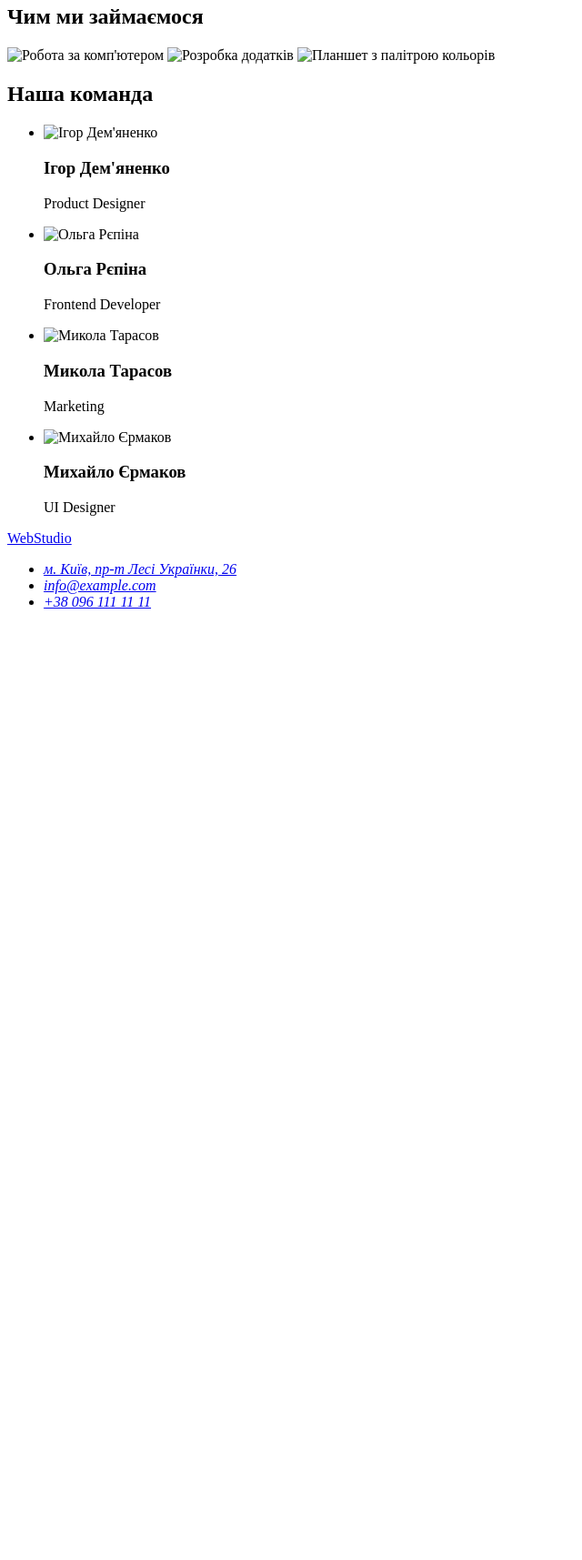
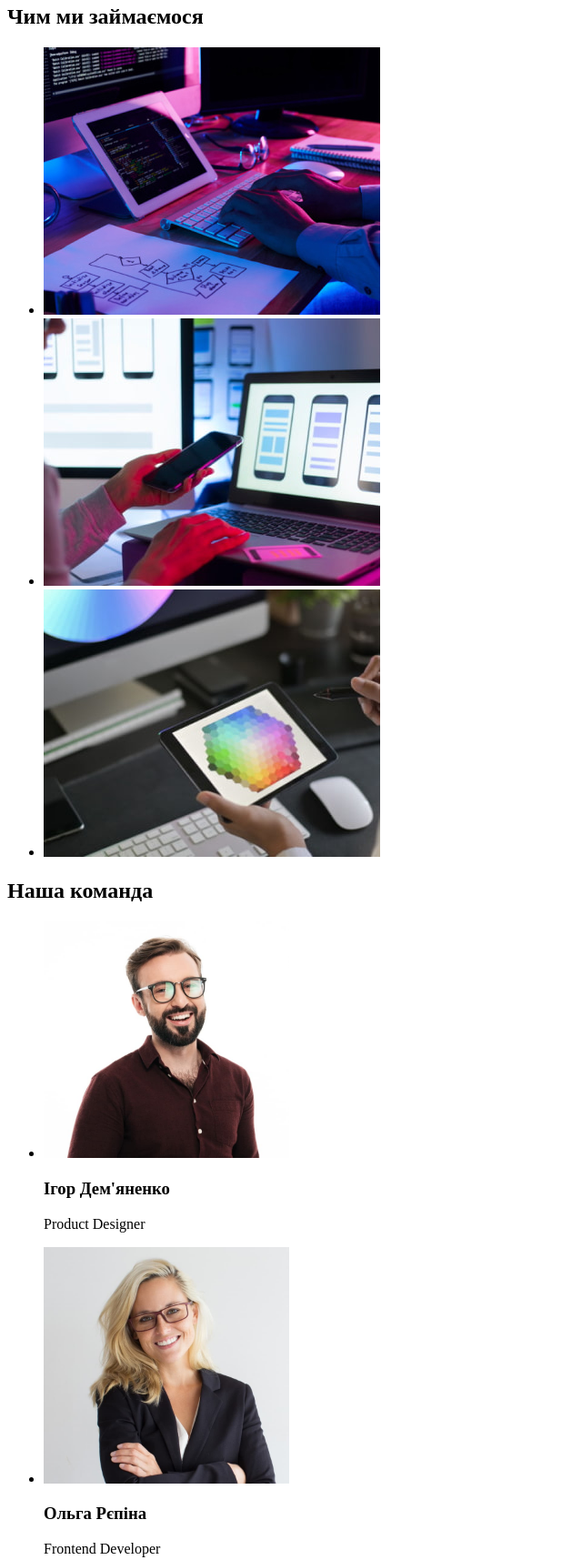
Before and after one commit to Diana323/goit-markup-hw-01, a plain HTML site: page index.html in a window 1280 px wide. Shown: the part 560-2275 px from the top of the page at 91% size, without its empty margins (0-640 px from the left). Before the commit the page ends 1247 px from the top, so only its background shows below. Drawn offline with Linux system fonts and the light colour scheme.

Commit message:
помилки виправлені
фотографії прогнала через сквош.

```diff
--- a/index.html
+++ b/index.html
@@ -1,9 +1,9 @@
 <!DOCTYPE html>
 <html lang="uk">
   <head>
-    <meta charset="UTF-8">
-    <meta http-equiv="X-UA-Compatible" content="IE=edge">
-    <meta name="viewport" content="width=device-width,initial-scale=1.0">
+    <meta charset="UTF-8" />
+    <meta http-equiv="X-UA-Compatible" content="IE=edge" />
+    <meta name="viewport" content="width=device-width,initial-scale=1.0" />
     <title>WebStudio</title>
   </head>
   <body>
@@ -24,34 +24,85 @@
     <main>
       <section>
         <h1>Ефективні рішення для вашого бізнесу</h1>
-    <button> Замовити послугу</button>
+        <button type="button">Замовити послугу</button>
       </section>
       <section>
         <h2 hidden>Особливості</h2>
         <ul>
-        <li><h3>УВАГА ДО ДЕТАЛЕЙ</h3><p>Ідейні міркування, і навіть початок повсякденної роботи з формування позиції.</p></li>
-        <li><h3>ПУНКТУАЛЬНІСТЬ</h3><p>Завдання організації, особливо рамки і місце навчання кадрів тягне у себе.</p></li>
-        <li><h3>ПЛАНУВАННЯ</h3><p>Так само консультація з широким активом значною мірою зумовлює</p></li>
-        <li><h3>СУЧАСНІ ТЕХНОЛОГІЇ</h3><p>Значимість цих проблем настільки очевидна, що реалізація планових завдань.</p></li>
+          <li>
+            <h3>УВАГА ДО ДЕТАЛЕЙ</h3>
+            <p>
+              Ідейні міркування, і навіть початок повсякденної роботи з
+              формування позиції.
+            </p>
+          </li>
+          <li>
+            <h3>ПУНКТУАЛЬНІСТЬ</h3>
+            <p>
+              Завдання організації, особливо рамки і місце навчання кадрів тягне
+              у себе.
+            </p>
+          </li>
+          <li>
+            <h3>ПЛАНУВАННЯ</h3>
+            <p>
+              Так само консультація з широким активом значною мірою зумовлює
+            </p>
+          </li>
+          <li>
+            <h3>СУЧАСНІ ТЕХНОЛОГІЇ</h3>
+            <p>
+              Значимість цих проблем настільки очевидна, що реалізація планових
+              завдань.
+            </p>
+          </li>
         </ul>
       </section>
       <section>
         <h2>Чим ми займаємося</h2>
-   <img src="./images/box11.jpg" alt="Робота за комп'ютером"/>
-   <img src="./images/box22.jpg" alt="Розробка додатків"/>
-   <img src="./images/box33.jpg" alt="Планшет з палітрою кольорів"/>
+        <ul>
+          <li>
+            <img
+              src="./images/box11.jpg"
+              width="370"
+              alt="Робота за комп'ютером"
+            />
+          </li>
+          <li>
+            <img src="./images/box22.jpg" width="370" alt="Розробка додатків" />
+          </li>
+          <li>
+            <img
+              src="./images/box33.jpg"
+              width="370"
+              alt="Планшет з палітрою кольорів"
+            />
+          </li>
+        </ul>
       </section>
       <section>
         <h2>Наша команда</h2>
         <ul>
-        <li><img src="./images/img1.jpg" width="270" alt="Ігор Дем'яненко">
-    <h3>Ігор Дем'яненко</h3><p>Product Designer</p></li>
-        <li><img src="./images/img2.jpg" width="270" alt="Ольга Рєпіна">
-    <h3>Ольга Рєпіна</h3><p>Frontend Developer</p></li>
-        <li><img src="./images/img3.jpg" width="270" alt="Микола Тарасов">
-        <h3>Микола Тарасов</h3><p>Marketing</p></li>
-        <li><img src="./images/img4.jpg" width="270" alt="Михайло Єрмаков">
-    <h3>Михайло Єрмаков</h3><p>UI Designer</p></li>
+          <li>
+            <img src="./images/img11.jpg" width="270" alt="Ігор Дем'яненко" />
+            <h3>Ігор Дем'яненко</h3>
+            <p>Product Designer</p>
+          </li>
+          <li>
+            <img src="./images/img22.jpg" width="270" alt="Ольга Рєпіна" />
+            <h3>Ольга Рєпіна</h3>
+            <p>Frontend Developer</p>
+          </li>
+          <li>
+            <img src="./images/img33.jpg" width="270" alt="Микола Тарасов" />
+            <h3>Микола Тарасов</h3>
+            <p>Marketing</p>
+          </li>
+          <li>
+            <img src="./images/img44.jpg" width="270" alt="Михайло Єрмаков" />
+            <h3>Михайло Єрмаков</h3>
+            <p>UI Designer</p>
+          </li>
         </ul>
       </section>
     </main>
@@ -59,7 +110,10 @@
       <a href="./index.html">WebStudio</a>
       <address>
         <ul>
-      <li><a href="https://www.google.com/maps/place/%D0%B1%D1%83%D0%BB.+%D0%9B%D0%B5%D1%81%D0%B8+%D0%A3%D0%BA%D1%80%D0%B0%D0%B8%D0%BD%D0%BA%D0%B8,+26,+%D0%9A%D0%B8%D0%B5%D0%B2,+02000/@50.4265807,30.5383858,17z/data=!4m21!1m15!4m14!1m6!1m2!1s0x40d4cf0e033ecbe9:0x57a4dffefec77da0!2z0LHRg9C70YzQstCw0YAg0JvQtdGB0ZYg0KPQutGA0LDRl9C90LrQuCwgMjYsINCa0LjRl9CyLCAwMjAwMA!2m2!1d30.5383858!2d50.4265807!1m6!1m2!1s0x40d4cf0e033ecbe9:0x57a4dffefec77da0!2z0LHRg9C7LiDQm9C10YHQuCDQo9C60YDQsNC40L3QutC4LCAyNiwg0JrQuNC10LIsIDAyMDAw!2m2!1d30.5383858!2d50.4265807!3m4!1s0x40d4cf0e033ecbe9:0x57a4dffefec77da0!8m2!3d50.4265807!4d30.5383858">м. Київ, пр-т Лесі Українки, 26</a></li>
+          <li>
+            <a href="https://goo.gl/maps/jqxMjKypJ2qRX6pY9"
+              >м. Київ, пр-т Лесі Українки, 26</a>
+          </li>
           <li><a href="mailto:info@example.com">info@example.com</a></li>
           <li><a href="tel:+380961111111">+38 096 111 11 11</a></li>
         </ul>
```
Also changed, not shown: images/box11.jpg (renamed from box11.jpg), images/box22.jpg (renamed from box22.jpg), images/box33.jpg (renamed from box33.jpg), images/img11.jpg (renamed from img11.jpg), images/img22.jpg (renamed from img22.jpg), images/img33.jpg (renamed from img33.jpg), images/img44.jpg (renamed from img44.jpg). Lines whose indentation alone changed are shown as unchanged.
